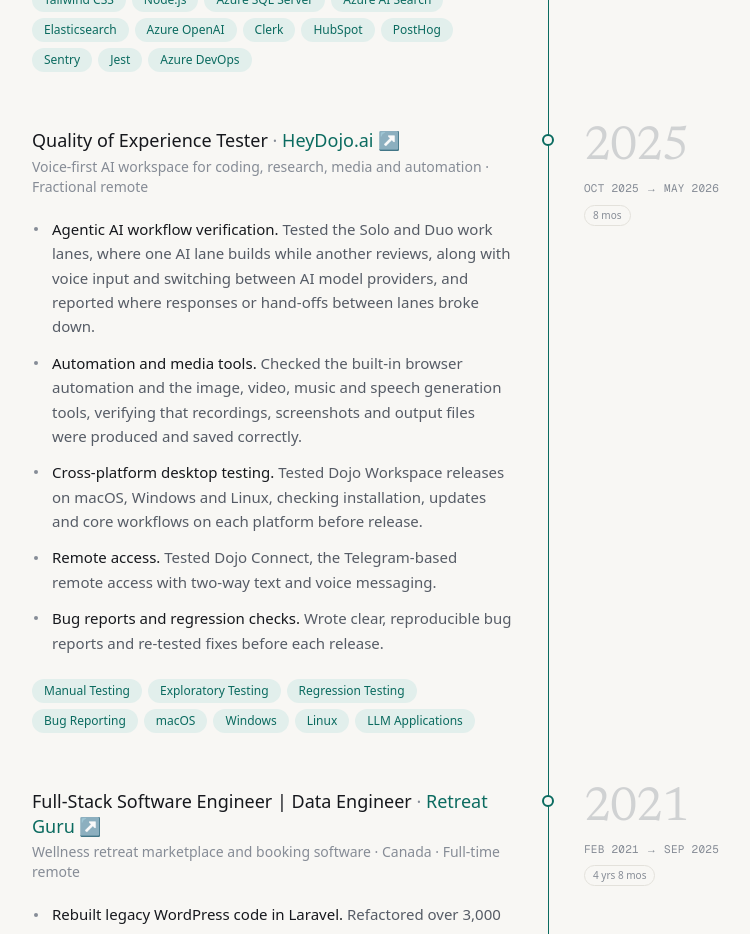
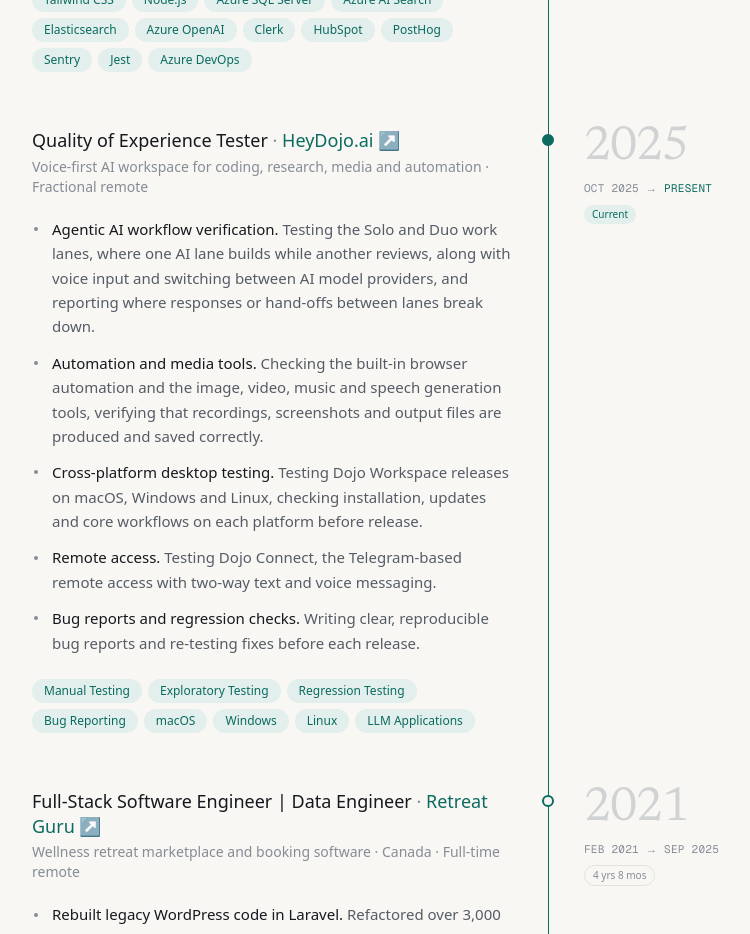
Before and after one commit to timi-ro/portfolio, a Next.js app: page /portfolio/ in a window 1280 px wide. Shown: the part 1980-2914 px from the top of the page, without its empty margins (480-1230 px from the left). Built offline with nearby package versions, Linux system fonts and the light colour scheme.

Commit message:
feat: mark HeyDojo.ai as a current fractional role

```diff
--- a/src/components/StructuredData.tsx
+++ b/src/components/StructuredData.tsx
@@ -1,7 +1,7 @@
 import { resume } from '@/data/resume';
 
 export function StructuredData() {
-  const [current] = resume.experience;
+  const current = resume.experience.filter((exp) => exp.period.endsWith('Present'));
   const structuredData = {
     '@context': 'https://schema.org',
     '@type': 'Person',
@@ -20,11 +20,11 @@
       `https://${resume.personalInfo.stackoverflow}`,
       `https://${resume.personalInfo.medium}`,
     ],
-    worksFor: {
+    worksFor: current.map((exp) => ({
       '@type': 'Organization',
-      name: current.company,
-      url: current.companyUrl,
-    },
+      name: exp.company,
+      url: exp.companyUrl,
+    })),
     knowsAbout: resume.skills.map(skill => skill.name),
   };
 
--- a/src/components/sections/Experience.tsx
+++ b/src/components/sections/Experience.tsx
@@ -142,7 +142,7 @@
                     aria-hidden="true"
                     className={cn(
                       'relative h-3 w-3 rounded-full border-2 transition-all duration-300 group-hover:scale-125 motion-reduce:transition-none',
-                      // Only the current role is solid; the role being read gets a ring instead
+                      // Only current roles are solid; the role being read gets a ring instead
                       isCurrent ? 'border-accent bg-accent' : 'bg-paper',
                       !isCurrent && (isPassed ? 'border-accent' : 'border-subtle'),
                       isActive && 'scale-125 ring-4 ring-accent-soft'
--- a/src/data/resume.ts
+++ b/src/data/resume.ts
@@ -79,28 +79,27 @@
       context: 'Voice-first AI workspace for coding, research, media and automation',
       role: 'Quality of Experience Tester',
       location: 'Fractional remote',
-      period: 'Oct 2025 – May 2026',
-      tenure: '8 mos',
+      period: 'Oct 2025 – Present',
       achievements: [
         {
           title: 'Agentic AI workflow verification.',
-          detail: 'Tested the Solo and Duo work lanes, where one AI lane builds while another reviews, along with voice input and switching between AI model providers, and reported where responses or hand-offs between lanes broke down.',
+          detail: 'Testing the Solo and Duo work lanes, where one AI lane builds while another reviews, along with voice input and switching between AI model providers, and reporting where responses or hand-offs between lanes break down.',
         },
         {
           title: 'Automation and media tools.',
-          detail: 'Checked the built-in browser automation and the image, video, music and speech generation tools, verifying that recordings, screenshots and output files were produced and saved correctly.',
+          detail: 'Checking the built-in browser automation and the image, video, music and speech generation tools, verifying that recordings, screenshots and output files are produced and saved correctly.',
         },
         {
           title: 'Cross-platform desktop testing.',
-          detail: 'Tested Dojo Workspace releases on macOS, Windows and Linux, checking installation, updates and core workflows on each platform before release.',
+          detail: 'Testing Dojo Workspace releases on macOS, Windows and Linux, checking installation, updates and core workflows on each platform before release.',
         },
         {
           title: 'Remote access.',
-          detail: 'Tested Dojo Connect, the Telegram-based remote access with two-way text and voice messaging.',
+          detail: 'Testing Dojo Connect, the Telegram-based remote access with two-way text and voice messaging.',
         },
         {
           title: 'Bug reports and regression checks.',
-          detail: 'Wrote clear, reproducible bug reports and re-tested fixes before each release.',
+          detail: 'Writing clear, reproducible bug reports and re-testing fixes before each release.',
         },
       ],
       technologies: [
```
